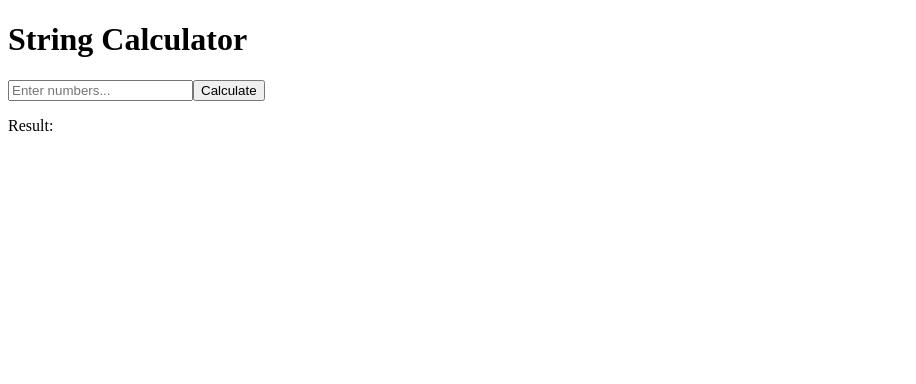
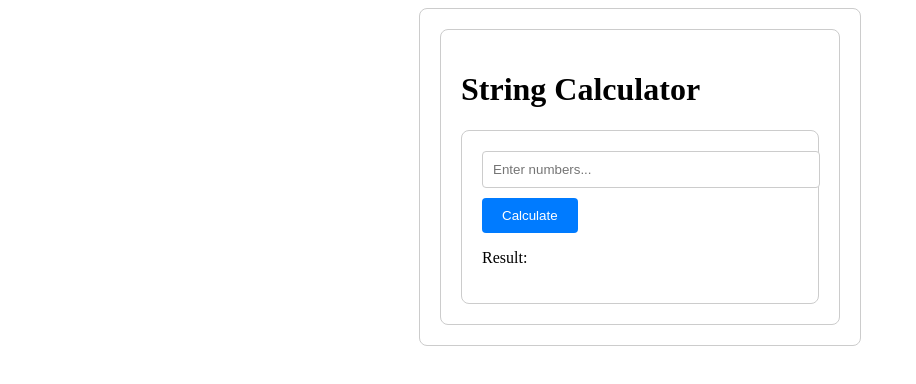
Before and after one commit to Snehalg633/String-calculator, a React app: page / in a window 1280 px wide. Shown: the top 384 px of the page, without its empty margins (0-916 px from the left). Built offline with nearby package versions, Linux system fonts and the light colour scheme.

Commit message:
feat: Basic styling to the String Calculator UI

```diff
--- a/package.json
+++ b/package.json
@@ -34,9 +34,11 @@
     "@types/react": "^19.0.12",
     "@types/react-dom": "^19.0.4",
     "babel-loader": "^10.0.0",
+    "css-loader": "^7.1.2",
     "html-webpack-plugin": "^5.6.3",
     "jest": "^29.7.0",
     "jest-environment-jsdom": "^29.7.0",
+    "style-loader": "^4.0.0",
     "ts-jest": "^29.3.0",
     "ts-loader": "^9.5.2",
     "ts-node": "^10.9.2",
--- a/src/components/stringCalculator/StringCalculator.css
+++ b/src/components/stringCalculator/StringCalculator.css
@@ -0,0 +1,28 @@
+div {
+  max-width: 400px;
+  margin: 0 auto;
+  padding: 20px;
+  border: 1px solid #ccc;
+  border-radius: 8px;
+}
+
+input {
+  width: 100%;
+  padding: 10px;
+  margin-bottom: 10px;
+  border-radius: 4px;
+  border: 1px solid #ccc;
+}
+
+button {
+  padding: 10px 20px;
+  background-color: #007bff;
+  color: #fff;
+  border: none;
+  border-radius: 4px;
+  cursor: pointer;
+}
+
+button:hover {
+  background-color: #0056b3;
+}
--- a/src/components/stringCalculator/StringCalculator.tsx
+++ b/src/components/stringCalculator/StringCalculator.tsx
@@ -1,5 +1,6 @@
 import React, { useState } from "react";
 import { addString } from "../../calculator/stringCalculator";
+import './StringCalculator.css';
 
 const StringCalculator = () => {
   const [input, setInput] = useState<string>("");
```
Also changed, not shown: 1 other file (tests, documents, lock files or other folders).
